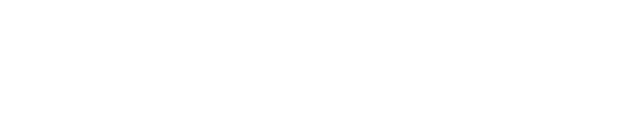
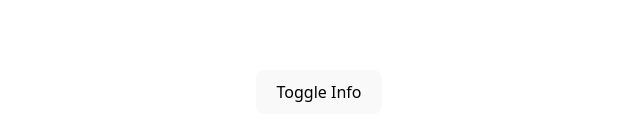
Before and after one commit to m4rkbello/SELF_TAUGHT_UNIVERSITY_REACTJS_TYPESCRIPT, a React (Vite) app: page / in a window 1280 px wide. Shown: the part 308-448 px from the top of the page, without its empty margins (321-961 px from the left). Built offline with nearby package versions, Linux system fonts and the light colour scheme.

Commit message:
ADD USESTATE WITH RENDERING DISPLAY  CONDITION

```diff
--- a/src/App.tsx
+++ b/src/App.tsx
@@ -1,5 +1,5 @@
-import "./App.css"
-
+import "./App.css";
+import Person from "./Person";
 //A DATATYPE STRING
 let paldo: string = "OHAHAY!";
 
@@ -14,7 +14,7 @@
 
 function App() {
   return <>
-
+    <Person name={"MARK BELLO"} age={25} isMarried={false} />
   </>;
 }
 
--- a/src/Person.tsx
+++ b/src/Person.tsx
@@ -1,3 +1,38 @@
-const Person = () => {
-    return <div></div>;
+import { useState } from "react";
+
+interface Person {
+    name: string,
+    age: number,
+    isMarried: boolean,
 }
+
+const Person = (props: Person) => {
+
+    //useState
+    const [isShowInfo, setShowInfo] = useState<boolean>(false);
+
+    const toggleInfo =()=>{
+        setShowInfo((prev) => !prev);
+    };
+
+    return (
+        <div>
+            {isShowInfo && (
+                <>
+                    <p>
+                        Name: {props.name}
+                        <br />
+                        Age: {props.age}
+                        <br />
+                        This person is {props.isMarried ? "MINYO" : "LAON"}
+                    </p>
+                </>
+                )
+            }
+
+            <button onClick={toggleInfo} >Toggle Info</button>
+        </div>
+    );
+};
+
+export default Person;
```
